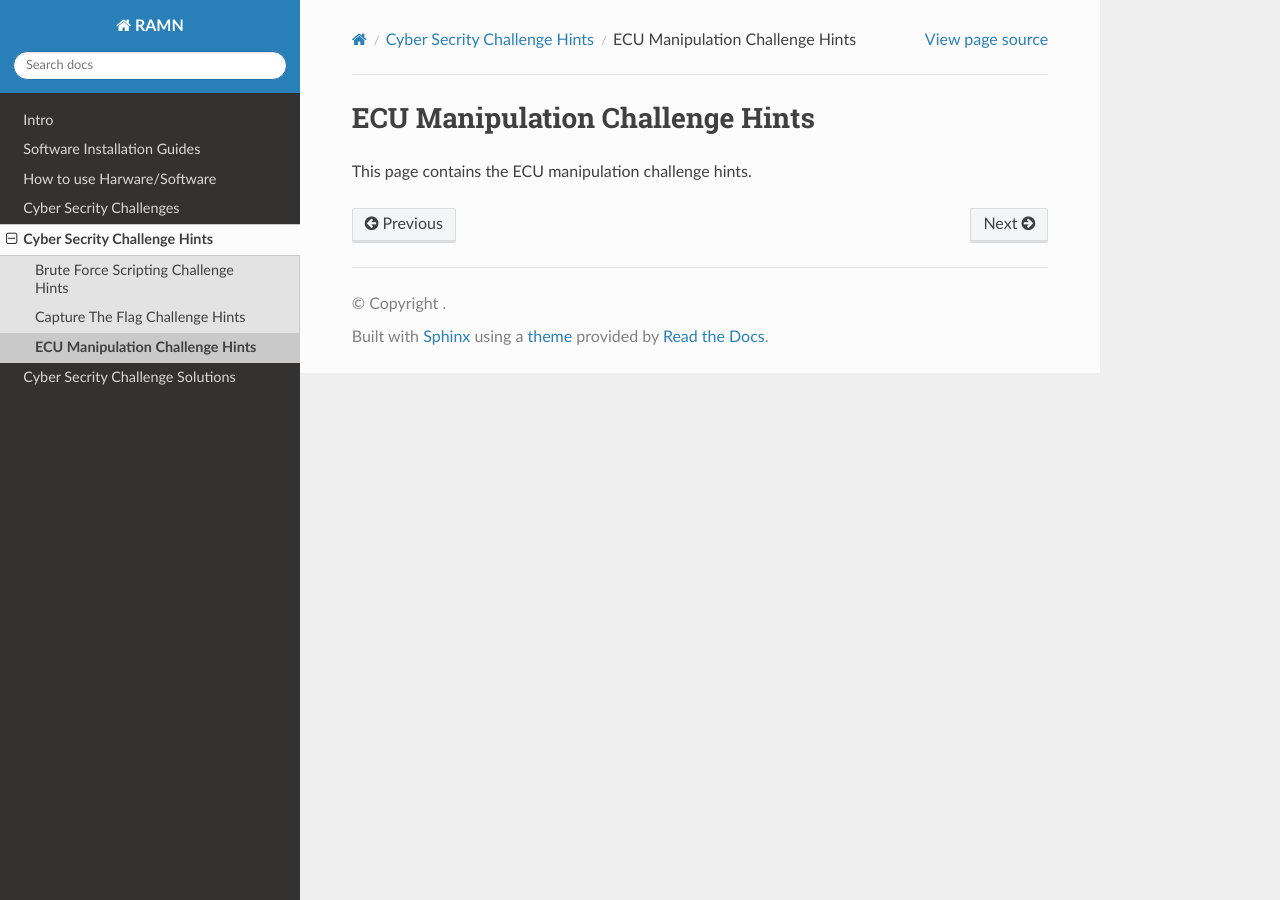
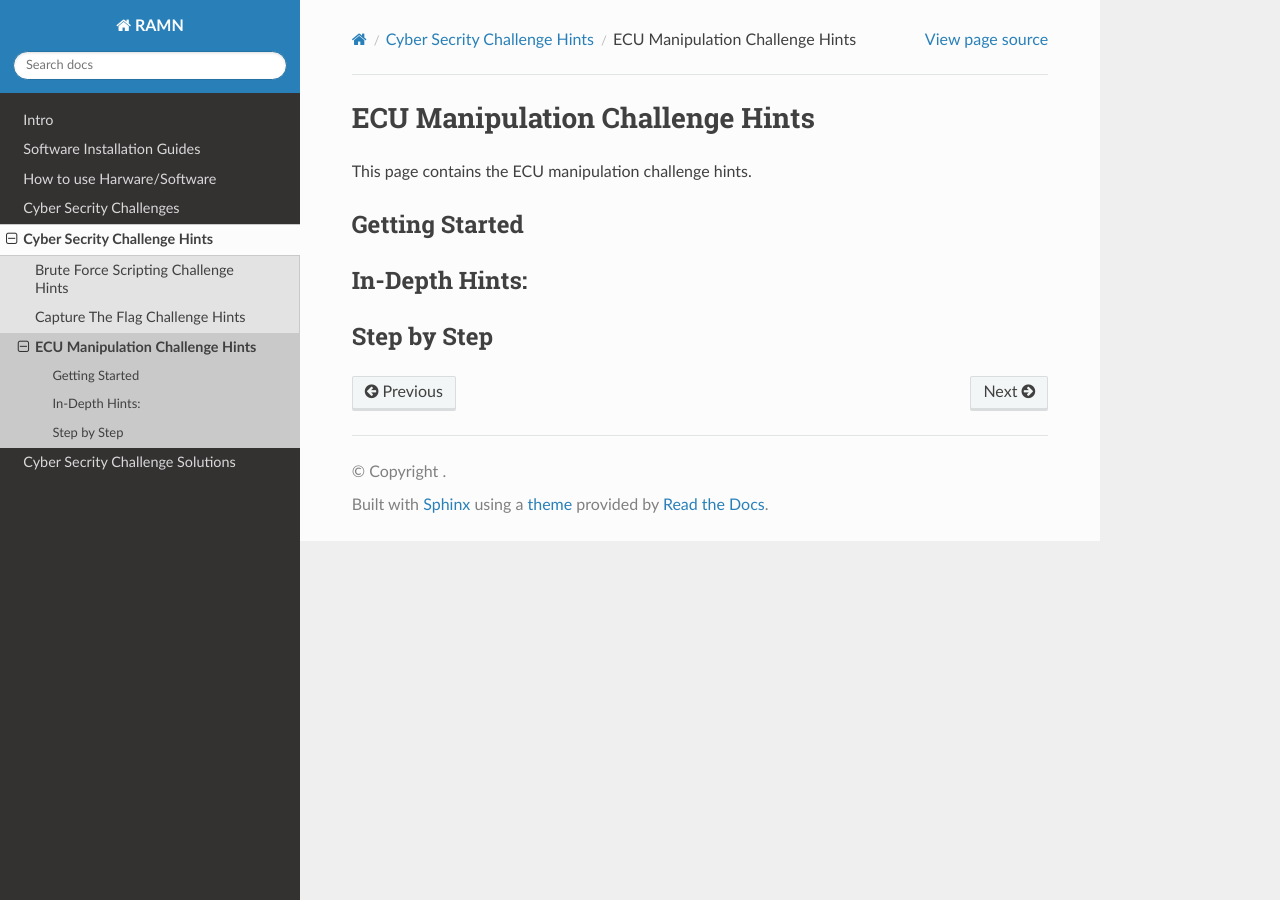
Before and after one commit to JonasvonStein/F25-04-Drive-Secure-Teaching-Automotive-Cybersecurity-with-RAMN, a Sphinx documentation site: the page built from docs/challengeHints/ECU_Manipulation.rst, in a window 1280 px wide. Built offline with Sphinx 7.4.7 and the Read the Docs theme 3.1.0, drawn with Linux system fonts in a browser that asks for light colours; pages that are not in the unit, such as notebooks, are missing from menus.

Commit message:
update images and solutions

```diff
--- a/docs/challengeHints/Capture_The_Flag.rst
+++ b/docs/challengeHints/Capture_The_Flag.rst
@@ -4,3 +4,14 @@ Capture The Flag Challenge Hints
 ===================================
 
 This page contains the capture the flag challenge hints.
+
+Getting Started
+^^^^^^^^^^^^^^^
+
+
+In-Depth Hints:
+^^^^^^^^^^^^^^^
+
+
+Step by Step
+^^^^^^^^^^^^
--- a/docs/challengeHints/ECU_Manipulation.rst
+++ b/docs/challengeHints/ECU_Manipulation.rst
@@ -4,3 +4,14 @@ ECU Manipulation Challenge Hints
 ===================================
 
 This page contains the ECU manipulation challenge hints.
+
+Getting Started
+^^^^^^^^^^^^^^^
+
+
+In-Depth Hints:
+^^^^^^^^^^^^^^^
+
+
+Step by Step
+^^^^^^^^^^^^
--- a/docs/challengeSolutions/Brute_Force_Scripting.rst
+++ b/docs/challengeSolutions/Brute_Force_Scripting.rst
@@ -12,5 +12,6 @@ Password: “&27762”
 
 Flag: Flag{USB_BRUTEFORCE}
 
-.. image:: img/Brute_Force_Scripting_Solution.gif
+.. image:: /img/Brute_Force_Scripting_Solution.gif
    :align: center
+   :scale: 200%
--- a/docs/challengeSolutions/Capture_The_Flag.rst
+++ b/docs/challengeSolutions/Capture_The_Flag.rst
@@ -14,4 +14,4 @@ Flag: Flag{lets_go_hokies}
 
 .. image:: /img/Capture_The_Flag_Solution.png
    :align: center
-   :scale: 150%
+   :scale: 300%
```
